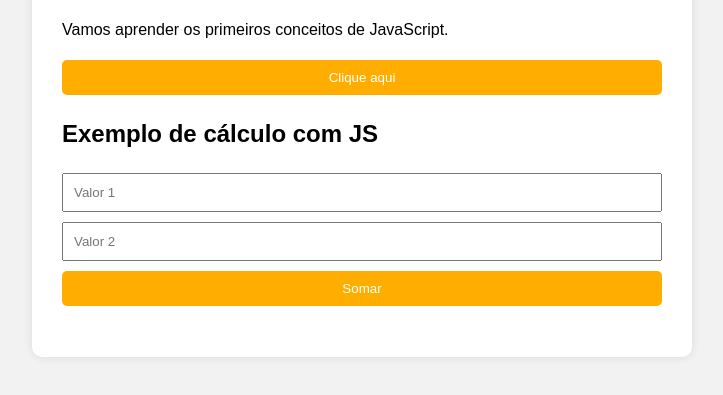
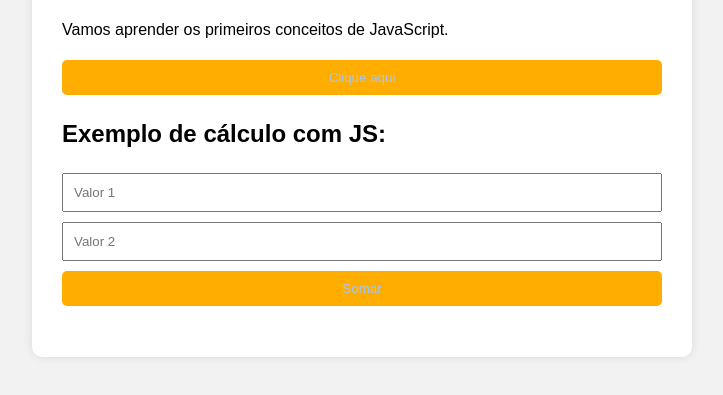
Before and after one commit to marinakatsumata/SenaiFormularioOperadores, a plain HTML site: page index.html in a window 1280 px wide. Shown: the part 117-512 px from the top of the page, without its empty margins (278-1001 px from the left). Drawn offline with Linux system fonts and the light colour scheme.

Commit message:
Alteração texto do botão.

```diff
--- a/index.html
+++ b/index.html
@@ -14,7 +14,7 @@
     <button id="btnMensagem">Clique aqui</button>
     <p id="mensagem"></p>
 
-    <h2>Exemplo de cálculo com JS</h2>
+    <h2>Exemplo de cálculo com JS:</h2>
     <input type="number" id="valor1" placeholder="Valor 1">
     <input type="number" id="valor2" placeholder="Valor 2">
     <button onclick="somar()">Somar</button>
--- a/style.css
+++ b/style.css
@@ -22,7 +22,7 @@ input, button {
 
 button {
   background-color: #ffae00;
-  color: white;
+  color: rgb(166, 198, 245);
   border: none;
   cursor: pointer;
   border-radius: 5px;
```
Also changed, not shown: .gitignore.txt (added).
